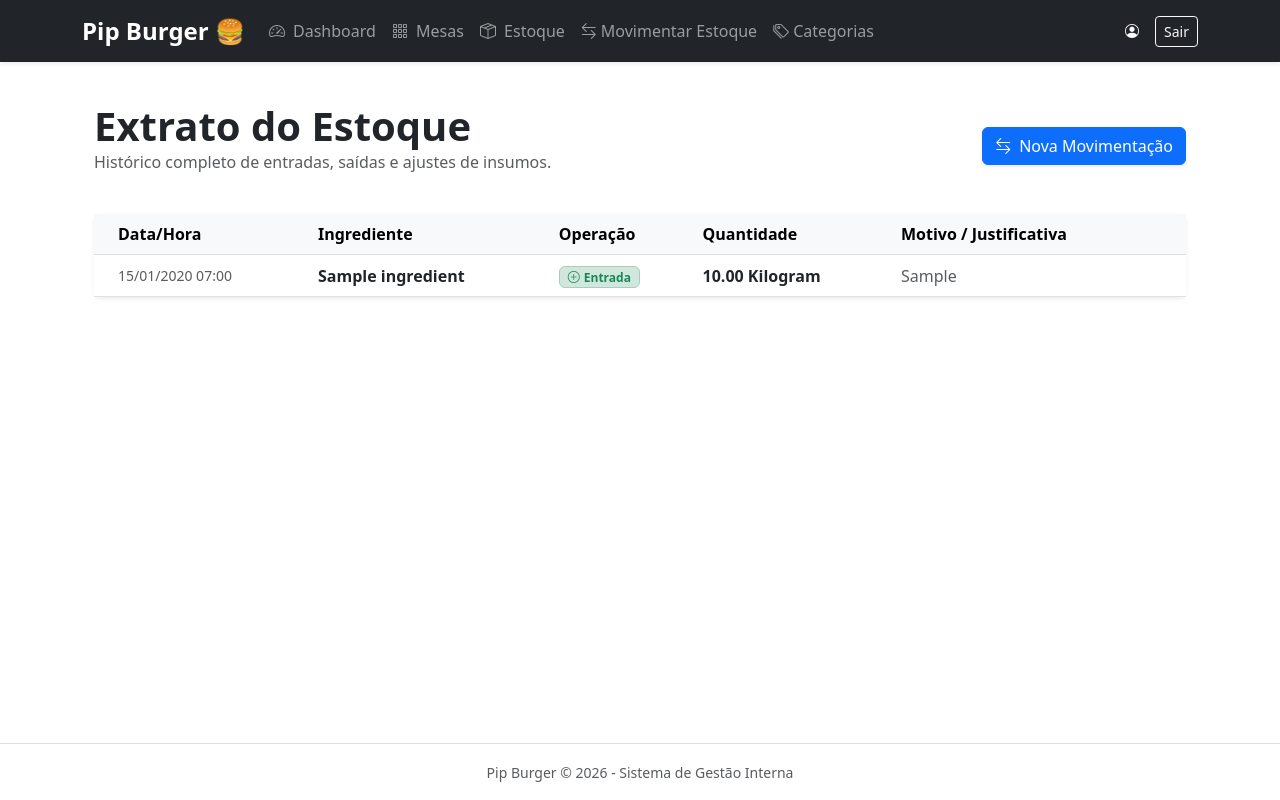
After one commit to AndreConforti/pip_burger, a Django app: page /inventory/movements/ in a window 1280 px wide. The commit adds this page. Run offline with Django 5.2, Linux system fonts and the light colour scheme; tables that the repository leaves empty hold one stand-in row (values such as "Sample post").

Commit message:
feat: Implemented inventory movement history and adjusted the global navbar.

```diff
--- a/apps/inventory/models.py
+++ b/apps/inventory/models.py
@@ -107,3 +107,50 @@ class AccountPayable(models.Model):
 
     def __str__(self):
         return f"{self.description} - R$ {self.amount} ({self.due_date})"
+
+class StockMovement(models.Model):
+    """
+    Registra o histórico de todas as entradas e saídas de insumos do estoque.
+
+    O tipo de movimentação define se o estoque do ingrediente será somado (entrada)
+    ou subtraído (saída/perda). O campo 'quantity' armazena o valor movimentado
+    e 'reason' ajuda a identificar o motivo daquela ação.
+    """
+    MOVEMENT_TYPES = [
+        ('IN', 'Entrada (Compra/Ajuste)'),
+        ('OUT', 'Saída (Perda/Desperdício)'),
+    ]
+
+    ingredient = models.ForeignKey(
+        Ingredient,
+        on_delete=models.CASCADE,
+        related_name='movements',
+        verbose_name="Ingrediente"
+    )
+    movement_type = models.CharField(
+        max_length=3,
+        choices=MOVEMENT_TYPES,
+        verbose_name="Tipo de Movimentação"
+    )
+    quantity = models.DecimalField(
+        max_digits=10,
+        decimal_places=2,
+        verbose_name="Quantidade"
+    )
+    reason = models.CharField(
+        max_length=255,
+        blank=True,
+        verbose_name="Motivo/Justificativa"
+    )
+    date = models.DateTimeField(
+        auto_now_add=True,
+        verbose_name="Data da Movimentação"
+    )
+
+    def __str__(self):
+        return f"{self.get_movement_type_display()} - {self.ingredient.name} ({self.quantity})"
+
+    class Meta:
+        verbose_name = "Movimentação de Estoque"
+        verbose_name_plural = "Movimentações de Estoque"
+        ordering = ['-date']
--- a/apps/inventory/templates/inventory/ingredient_form.html
+++ b/apps/inventory/templates/inventory/ingredient_form.html
@@ -50,9 +50,8 @@
                                 </div>
                             </div>
                             <div class="col-md-4">
-                                <div class="form-floating mb-3">
-                                    {{ form.current_stock }}
-                                    <label for="{{ form.current_stock.id_for_label }}">Estoque Atual</label>
+                                <div class="form-control bg-light text-muted">
+                                    <strong>Saldo Atual:</strong> {{ instance.current_stock|default:"0.00" }} {{ instance.get_unit_display }}
                                 </div>
                             </div>
                             <div class="col-md-4">
--- /dev/null
+++ b/apps/inventory/templates/inventory/stock_movement_list.html
@@ -0,0 +1,90 @@
+{% extends 'base_home.html' %}
+
+{% block title %}Histórico de Movimentações - Pip Burger{% endblock %}
+
+{% block content %}
+<div class="container py-4">
+    <div class="d-flex justify-content-between align-items-center mb-4">
+        <div>
+            <h1 class="display-6 fw-bold mb-0">Extrato do Estoque</h1>
+            <p class="text-muted">Histórico completo de entradas, saídas e ajustes de insumos.</p>
+        </div>
+        <a href="{% url 'inventory:stock_movement_add' %}" class="btn btn-primary shadow-sm">
+            <i class="bi bi-arrow-left-right me-2"></i>Nova Movimentação
+        </a>
+    </div>
+
+    <div class="card border-0 shadow-sm">
+        <div class="table-responsive">
+            <table class="table table-hover align-middle mb-0">
+                <thead class="table-light">
+                    <tr>
+                        <th class="ps-4">Data/Hora</th>
+                        <th>Ingrediente</th>
+                        <th>Operação</th>
+                        <th>Quantidade</th>
+                        <th class="pe-4">Motivo / Justificativa</th>
+                    </tr>
+                </thead>
+                <tbody>
+                    {% for movement in movements %}
+                    <tr>
+                        <td class="ps-4 text-muted small">
+                            {{ movement.date|date:"d/m/Y H:i" }}
+                        </td>
+                        <td>
+                            <span class="fw-bold text-dark">{{ movement.ingredient.name }}</span>
+                        </td>
+                        <td>
+                            {% if movement.movement_type == 'IN' %}
+                                <span class="badge bg-success-subtle text-success border border-success-subtle px-2 py-1">
+                                    <i class="bi bi-plus-circle me-1"></i>Entrada
+                                </span>
+                            {% else %}
+                                <span class="badge bg-danger-subtle text-danger border border-danger-subtle px-2 py-1">
+                                    <i class="bi bi-dash-circle me-1"></i>Saída
+                                </span>
+                            {% endif %}
+                        </td>
+                        <td class="fw-semibold">
+                            {{ movement.quantity }} {{ movement.ingredient.get_unit_display }}
+                        </td>
+                        <td class="text-muted pe-4">
+                            {{ movement.reason|default:"-" }}
+                        </td>
+                    </tr>
+                    {% empty %}
+                    <tr>
+                        <td colspan="5" class="text-center py-4 text-muted">
+                            Nenhuma movimentação registrada até o momento.
+                        </td>
+                    </tr>
+                    {% endfor %}
+                </tbody>
+            </table>
+        </div>
+    </div>
+
+    {% if is_paginated %}
+    <nav class="d-flex justify-content-center mt-4">
+        <ul class="pagination pagination-sm shadow-sm">
+            {% if page_obj.has_previous %}
+                <li class="page-item">
+                    <a class="page-link" href="?page={{ page_obj.previous_page_number }}">Anterior</a>
+                </li>
+            {% endif %}
+
+            <li class="page-item active">
+                <span class="page-link">Página {{ page_obj.number }} de {{ paginator.num_pages }}</span>
+            </li>
+
+            {% if page_obj.has_next %}
+                <li class="page-item">
+                    <a class="page-link" href="?page={{ page_obj.next_page_number }}">Próxima</a>
+                </li>
+            {% endif %}
+        </ul>
+    </nav>
+    {% endif %}
+</div>
+{% endblock %}
--- a/apps/inventory/urls.py
+++ b/apps/inventory/urls.py
@@ -11,4 +11,6 @@ urlpatterns = [
     path('categories/add/', views.CategoryCreateView.as_view(), name='category_add'),
     path('categories/<int:pk>/edit/', views.CategoryUpdateView.as_view(), name='category_edit'),
     path('categories/<int:pk>/delete/', views.CategoryDeleteView.as_view(), name='category_delete'),
+    path('movement/add/', views.StockMovementCreateView.as_view(), name='stock_movement_add'),
+    path('movements/', views.StockMovementListView.as_view(), name='stock_movement_list'),
 ]
--- a/apps/inventory/views.py
+++ b/apps/inventory/views.py
@@ -1,10 +1,11 @@
 from django.core.paginator import Paginator
+from django.db import transaction
 from django.db.models import F
 from django.shortcuts import render, get_object_or_404, redirect
 from django.urls import reverse_lazy
 from django.views.generic import ListView, CreateView, UpdateView, DeleteView
-from .models import Ingredient, Category
-from .forms import IngredientForm
+from .models import Ingredient, Category, StockMovement
+from .forms import IngredientForm, StockMovementForm
 
 
 def ingredient_list_view(request):
@@ -80,3 +81,49 @@ class CategoryDeleteView(DeleteView):
     # Adicione este método para evitar que o Django procure o template .html
     def get(self, request, *args, **kwargs):
         return self.post(request, *args, **kwargs)
+
+class StockMovementCreateView(CreateView):
+    """
+    Processa o registro de uma nova movimentação de estoque.
+
+    A view valida o formulário e executa uma operação atômica no banco:
+    ajusta o saldo atual do ingrediente (somando para entradas 'IN'
+    ou subtraindo para saídas 'OUT') e grava o histórico.
+    """
+    model = StockMovement
+    form_class = StockMovementForm
+    template_name = 'inventory/stock_movement_form.html'
+    success_url = reverse_lazy('inventory:ingredient_list')
+
+    def form_valid(self, form):
+        movement = form.save(commit=False)
+        ingredient = movement.ingredient
+
+        # Garante segurança se dois acessos tentarem mudar o estoque ao mesmo tempo
+        with transaction.atomic():
+            if movement.movement_type == 'IN':
+                ingredient.current_stock += movement.quantity
+            elif movement.movement_type == 'OUT':
+                # Opcional: Você pode validar aqui se a perda não deixa o estoque negativo
+                ingredient.current_stock -= movement.quantity
+
+            # Salva o ingrediente atualizado e a movimentação
+            ingredient.save()
+            movement.save()
+
+        return super().form_valid(form)
+
+class StockMovementListView(ListView):
+    """
+    Exibe o histórico completo de movimentações de estoque.
+
+    Lista todas as entradas e saídas ordenadas da mais recente para a mais antiga,
+    utilizando paginação para garantir a performance da página.
+    """
+    model = StockMovement
+    template_name = 'inventory/stock_movement_list.html'
+    context_object_name = 'movements'
+    paginate_by = 15
+
+    def get_queryset(self):
+        return StockMovement.objects.all().select_related('ingredient').order_by('-date')
--- a/templates/base_home.html
+++ b/templates/base_home.html
@@ -17,19 +17,16 @@
 
 <body class="d-flex flex-column min-vh-100">
 
-    {% if request.user.is_authenticated %}
-        {% include 'partials/_navbar.html' %}
-    {% endif %}
+    {% include 'partials/_navbar.html' %}
 
     <main class="flex-grow-1 p-3">
-        <div class="container"> {% block content %}
+        <div class="container">
+            {% block content %}
             {% endblock %}
         </div>
     </main>
 
-    {% if request.user.is_authenticated %}
-        {% include 'partials/_footer.html' %}
-    {% endif %}
+    {% include 'partials/_footer.html' %}
 
     <div class="modal fade" id="confirmationModal" tabindex="-1" aria-labelledby="confirmationModalLabel" aria-hidden="true">
         <div class="modal-dialog modal-dialog-centered">
@@ -57,5 +54,7 @@
     <script src="https://cdn.jsdelivr.net/npm/bootstrap@5.3.0/dist/js/bootstrap.bundle.min.js"></script>
 
     <script src="{% static 'js/confirmation_modal.js' %}"></script>
+
+    {% block extra_js %}{% endblock %}
 </body>
 </html>
--- a/templates/partials/_navbar.html
+++ b/templates/partials/_navbar.html
@@ -20,6 +20,16 @@
         <li class="nav-item">
           <a class="nav-link" href="#"><i class="bi bi-box-seam me-1"></i> Estoque</a>
         </li>
+        <li class="nav-item">
+          <a class="nav-link" href="{% url 'inventory:stock_movement_list' %}">
+              <i class="bi bi-arrow-left-right me-1"></i>Movimentar Estoque
+          </a>
+        </li>
+        <li class="nav-item">
+          <a class="nav-link" href="{% url 'inventory:category_list' %}">
+            <i class="bi bi-tags me-1"></i>Categorias
+          </a>
+        </li>
       </ul>
 
       <div class="d-flex align-items-center text-light">
```
Also changed, not shown: apps/inventory/forms.py (+50 -7 lines), apps/inventory/templates/inventory/ingredient_list.html (+16 -14 lines), apps/inventory/templates/inventory/stock_movement_form.html (added, +65 -0 lines), apps/inventory/migrations/0003_alter_category_options_alter_category_name_and_more.py (added).
